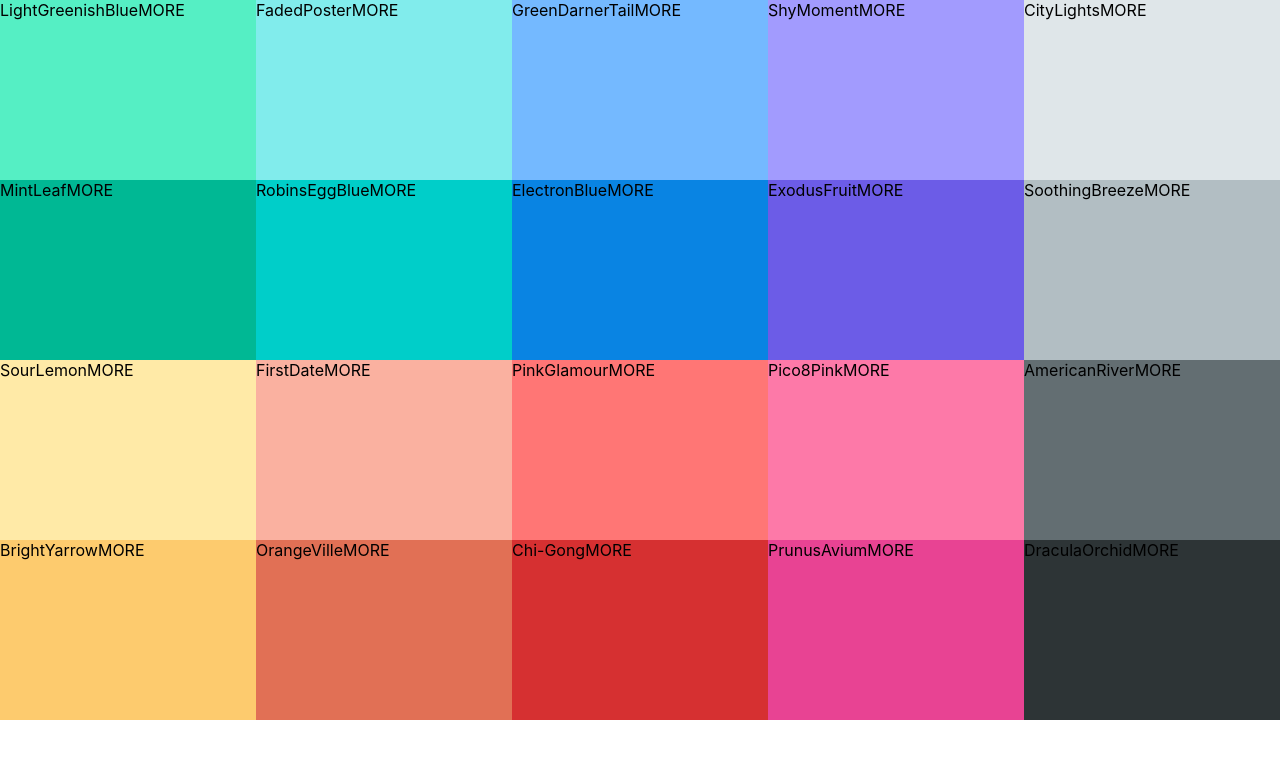
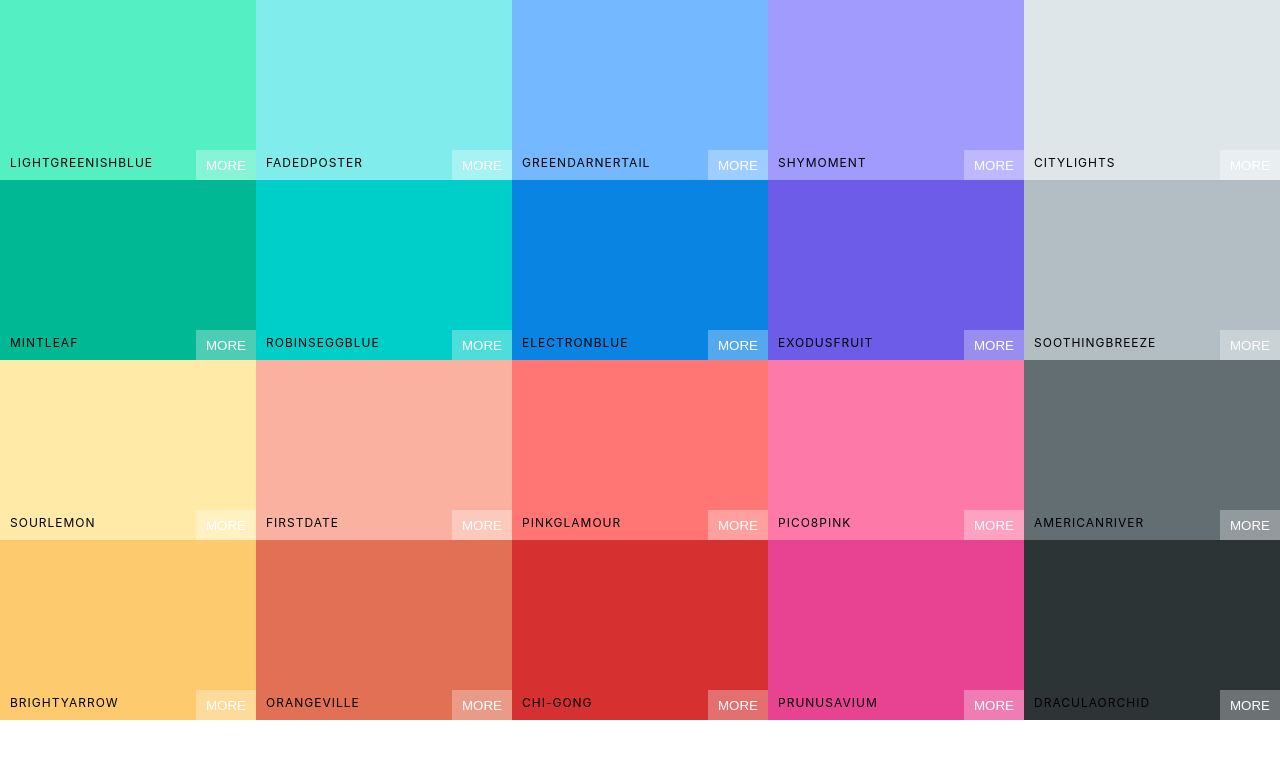
Before and after one commit to FunkyFries/color-palette-app, a React (Create React App) app in the folder color-palette-app2/: page / in a window 1280 px wide. Shown: the top 758 px of the page. Built offline with nearby package versions, Linux system fonts and the light colour scheme.

Commit message:
Style ColorBox

```diff
--- a/color-palette-app2/src/components/ColorBox.tsx
+++ b/color-palette-app2/src/components/ColorBox.tsx
@@ -5,10 +5,60 @@ const StyledBox = styled("div")<{ background: string }>`
   width: 20%;
   height: 25%;
   margin: 0 auto;
-  display: inline-block;
+  display: flex;
   position: relative;
   cursor: pointer;
   background: ${props => props.background};
+  text-transform: uppercase;
+`;
+
+const CopyContainer = styled("div")``;
+
+const BoxContent = styled("div")`
+  position: absolute;
+  width: 100%;
+  left: 0;
+  bottom: 0;
+  padding: 10px;
+  color: black;
+  font-size: 12px;
+  letter-spacing: 1px;
+`;
+
+const CopyButton = styled("button")`
+  width: 100px;
+  height: 30px;
+  position: absolute;
+  display: inline-block;
+  top: 50%;
+  left: 50%;
+  margin-left: -50px;
+  margin-top: -15px;
+  text-align: center;
+  outline: none;
+  background: rgba(255, 255, 255, 0.3);
+  font-size: 1rem;
+  color: white;
+  border: none;
+  opacity: 0;
+  text-transform: inherit;
+
+  ${StyledBox}:hover & {
+    opacity: 1;
+    transition: 0.5s;
+  }
+`;
+
+const MoreButton = styled("button")`
+  background: rgba(255, 255, 255, 0.3);
+  position: absolute;
+  border: none;
+  right: 0;
+  bottom: 0;
+  color: white;
+  width: 60px;
+  height: 30px;
+  text-transform: inherit;
 `;
 
 type Props = {
@@ -17,10 +67,16 @@ type Props = {
 };
 
 const ColorBox: React.FC<Props> = props => {
+  const { background, name } = props;
   return (
-    <StyledBox background={props.background}>
-      <span>{props.name}</span>
-      <span>MORE</span>
+    <StyledBox background={background}>
+      <CopyContainer>
+        <BoxContent>
+          <span>{name}</span>
+        </BoxContent>
+        <CopyButton>Copy</CopyButton>
+      </CopyContainer>
+      <MoreButton>More</MoreButton>
     </StyledBox>
   );
 };
--- a/color-palette-app2/src/components/Palette.tsx
+++ b/color-palette-app2/src/components/Palette.tsx
@@ -7,6 +7,8 @@ const PaletteDiv = styled("div")`
 `;
 const ColorBoxes = styled("div")`
   height: 90%;
+  display: flex;
+  flex-wrap: wrap;
 `;
 
 type Props = {
```
